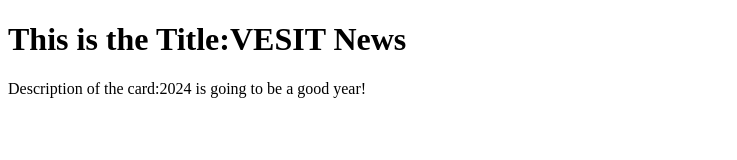
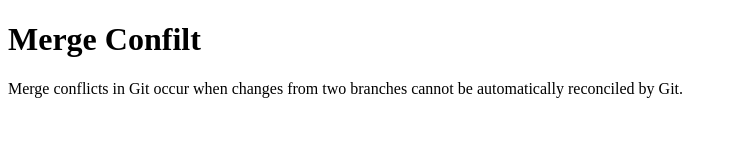
Before and after one commit to YashRahate/branch, a plain HTML site: page index.html in a window 1280 px wide. Shown: the whole page, without its empty margins (0-737 px from the left). Drawn offline with Linux system fonts and the light colour scheme.

Commit message:
handling merge_conflit

```diff
--- a/index.html
+++ b/index.html
@@ -7,8 +7,8 @@
 </head>
 <body>
     <div class="card">
-        <h1>This is the Title:VESIT News</h1>
-        <p>Description of the card:2024 is going to be a good year!</p>
+        <h1>Merge Confilt</h1>
+        <p>Merge conflicts in Git occur when changes from two branches cannot be automatically reconciled by Git.</p>
     </div>
 </body>
 </html>
```
